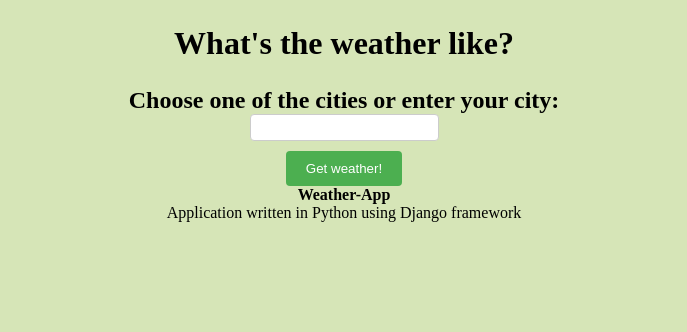
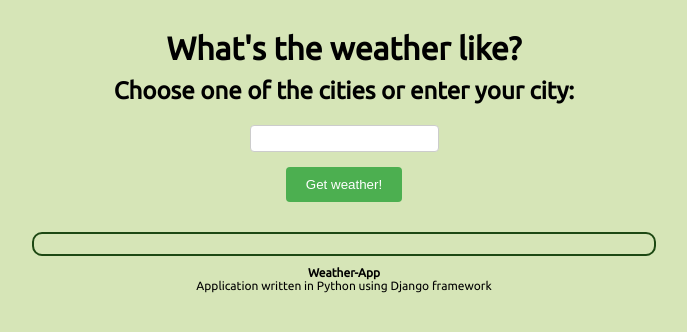
Before and after one commit to olyflower/django-weather-app, a Django app: page / in a window 1280 px wide. Shown: the top 332 px of the page, without its empty margins (296-983 px from the left). Run offline with Django 4.2, Linux system fonts and the light colour scheme; data that the repository does not hold is empty.

Commit message:
Change styles.css

```diff
--- a/src/static/css/styles.css
+++ b/src/static/css/styles.css
@@ -2,35 +2,60 @@
 	margin: 0;
 	padding: 0;
 }
-
-body {
+html {
+	font-family: 'Ubuntu';
+	sans-serif;
 	background-color: #d6e5b7;
 }
-
+body {
+    max-width: 1000px;
+    margin: 0 auto;
+    padding: 20px;
+}
 header {
-	padding: 25px;
-	margin: auto;
-	text-align: center;
-
-}
-main, footer {
+	padding: 10px;
 	margin: auto;
 	text-align: center;
 }
-
+main {
+	margin: auto;
+	text-align: center;
+}
 .cities-list li {
 	display: inline-block;
 	margin-right: 10px;
 }
+.cities {
+	max-width: 600px;
+	margin: auto;
+}
+.for-cities {
+	margin-bottom: 20px;
+}
+.cities-title {
+	margin-bottom: 20px;
+}
 
+.forecast-section p,
+.forecast-section span,
+.forecast-section h1{
+	margin-bottom: 10px;
+}
+.forecast-section {
+	margin: auto;
+	max-width: 600px;
+    border: 2px solid #1d4813;
+    border-radius: 10px;
+    padding: 10px;
+    font-size: 20px;
+}
 form {
 	display: flex;
     flex-direction: column;
     align-items: center;
 }
-
 label {
-        margin-bottom: 10px;
+	margin-bottom: 15px;
 }
 
 input[type="text"] {
@@ -38,14 +63,21 @@ input[type="text"] {
     border: 1px solid #ccc;
     border-radius: 4px;
 }
-
 button {
     padding: 10px 20px;
     background-color: #4CAF50;
     color: white;
     border: none;
     border-radius: 4px;
+    margin-bottom: 30px;
 }
 button:hover {
 	background-color: #45a049;
 }
+
+footer {
+	bottom: 0;
+  	padding: 10px;
+  	text-align: center;
+  	font-size: 12px;
+}
--- a/src/templates/index.html
+++ b/src/templates/index.html
@@ -5,6 +5,9 @@
     <meta name="viewport"
           content="width=device-width, user-scalable=no, initial-scale=1.0, maximum-scale=1.0, minimum-scale=1.0">
     <meta http-equiv="X-UA-Compatible" content="ie=edge">
+    <link rel="preconnect" href="https://fonts.googleapis.com">
+    <link rel="preconnect" href="https://fonts.gstatic.com" crossorigin>
+    <link href="https://fonts.googleapis.com/css2?family=Ubuntu&display=swap" rel="stylesheet">
     <link rel="stylesheet" href="../static/css/styles.css">
     <title>Weather App</title>
 </head>
@@ -19,12 +22,19 @@
 
 <main class="main">
     <section class="cities-list">
+        <div class="cities">
+            <div class="cities-title">
                 <h2>Choose one of the cities or enter your city:</h2>
+            </div>
+            <div class="for-cities">
                 <ul>
                 {% for city in cities %}
                 <li>{{ city.name }} ({{ city.country }})</li>
                 {% endfor %}
             </ul>
+            </div>
+
+        </div>
     </section>
 
     <section>
@@ -42,8 +52,7 @@
         </div>
     </section>
 
-    <section>
-        <div>
+    <section class="forecast-section">
         {% if current_weather %}
         <h1>Forecast for {{ current_weather.city }}</h1>
         <p>Current temperature {{ current_weather.temperature }} °C</p>
@@ -53,13 +62,13 @@
         <span>{{ current_weather.description }}</span>
         <img src="http://openweathermap.org/img/wn/{{ current_weather.icon }}.png" alt="Weather Icon">
         {% endif %}
-        </div>
+
     </section>
 
 </main>
 
-<footer class="footer">
-    <div>
+<footer>
+    <div class="footer-content">
         <h4>Weather-App</h4>
         <p>Application written in Python using Django framework</p>
     </div>
```
Lines whose indentation alone changed are shown as unchanged.
